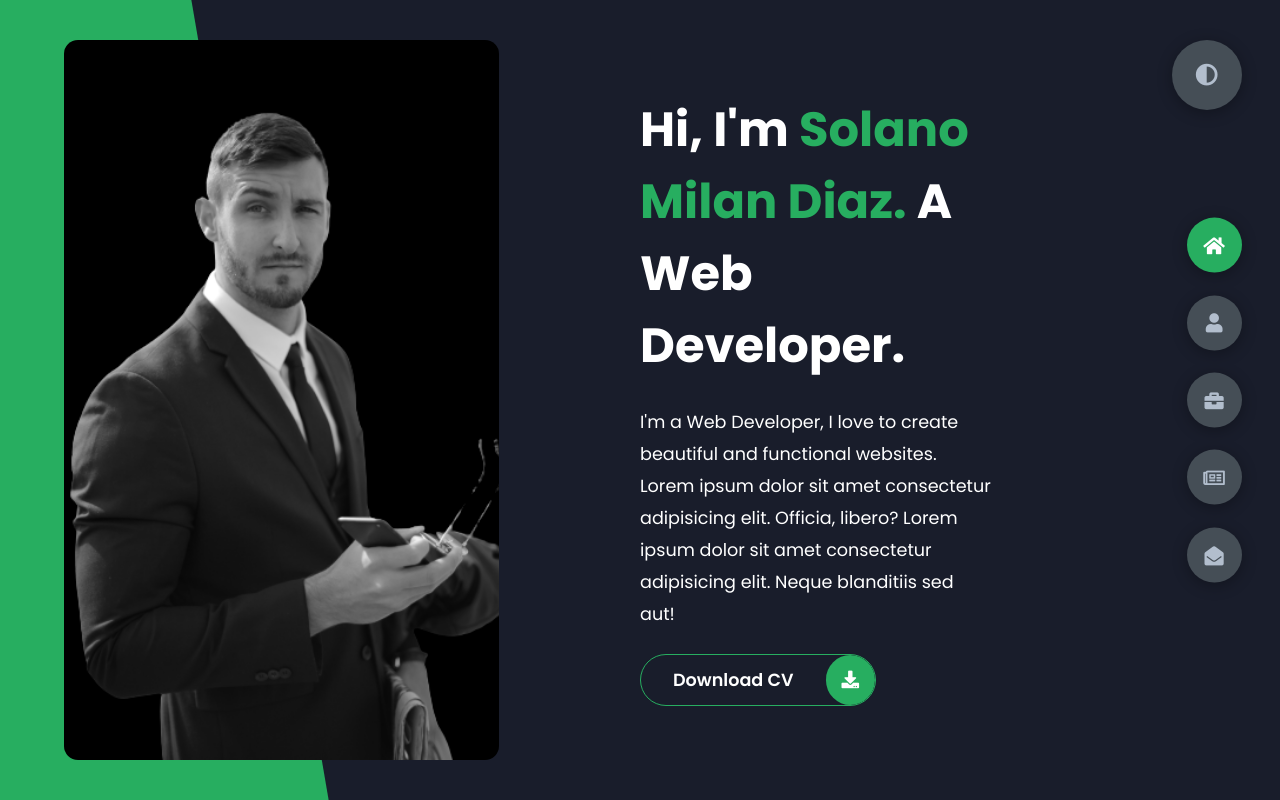
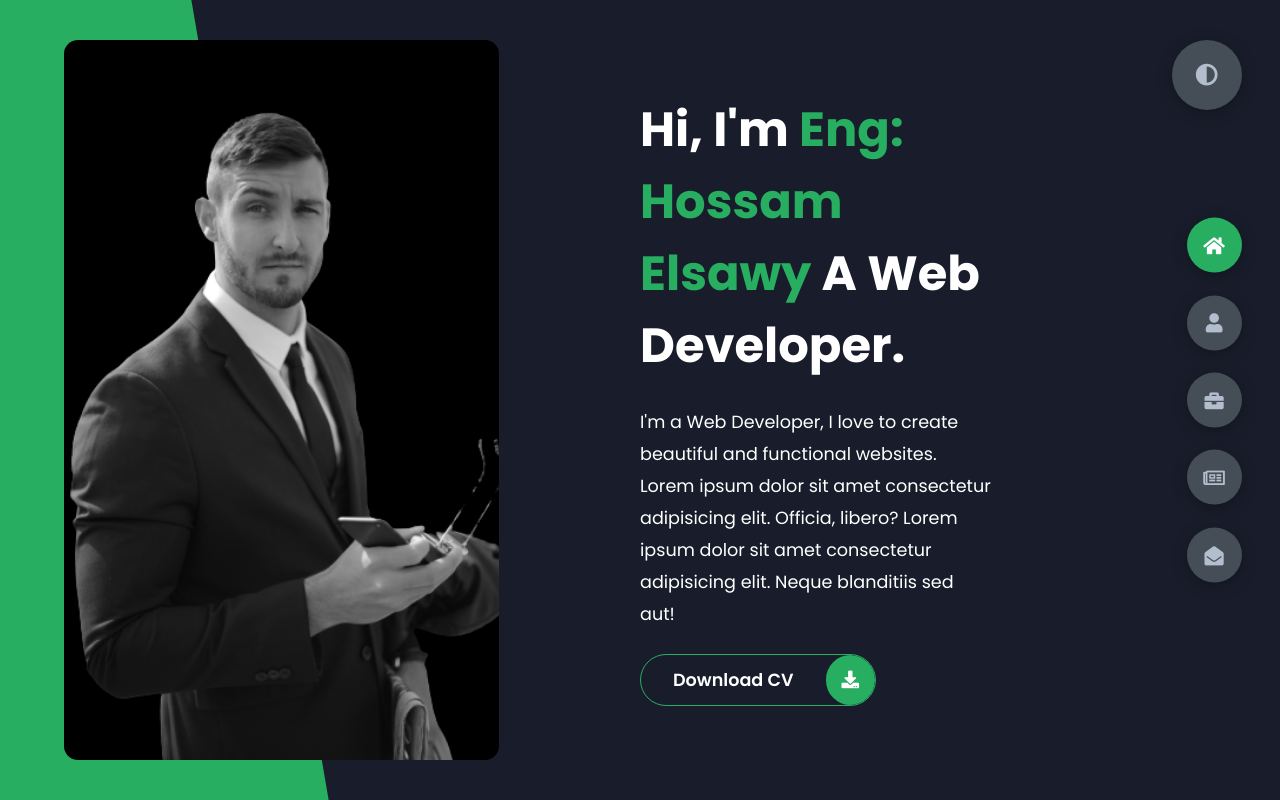
Before and after one commit to hossamelsawy-E/Demo_website, a plain HTML site: page index.html in a window 1280 px wide. Drawn offline with Linux system fonts and the light colour scheme.

Commit message:
Update index.html

```diff
--- a/index.html
+++ b/index.html
@@ -22,7 +22,7 @@
             </div>
             <div class="right-header">
                 <h1 class="name">
-                    Hi, I'm <span>Solano Milan Diaz.</span>
+                    Hi, I'm <span>Eng: Hossam Elsawy</span>
                     A Web Developer.
                 </h1>
                 <p>
```
